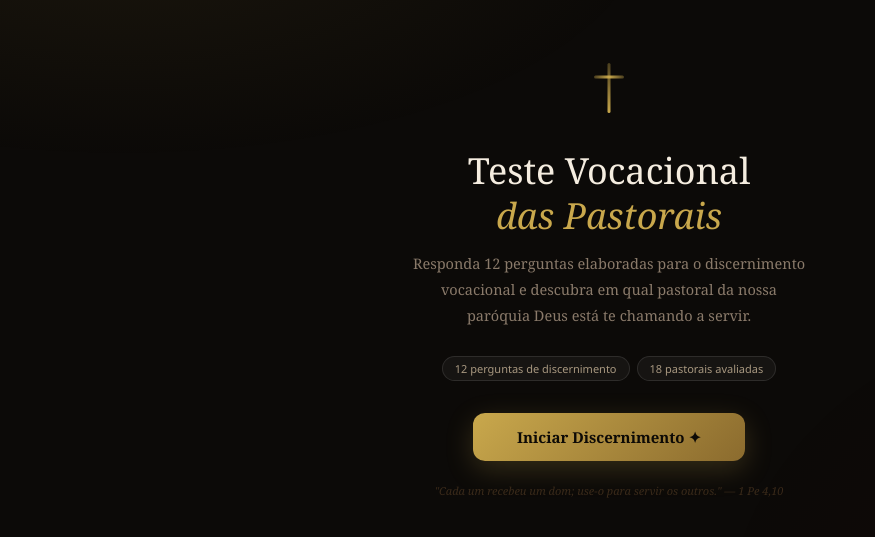
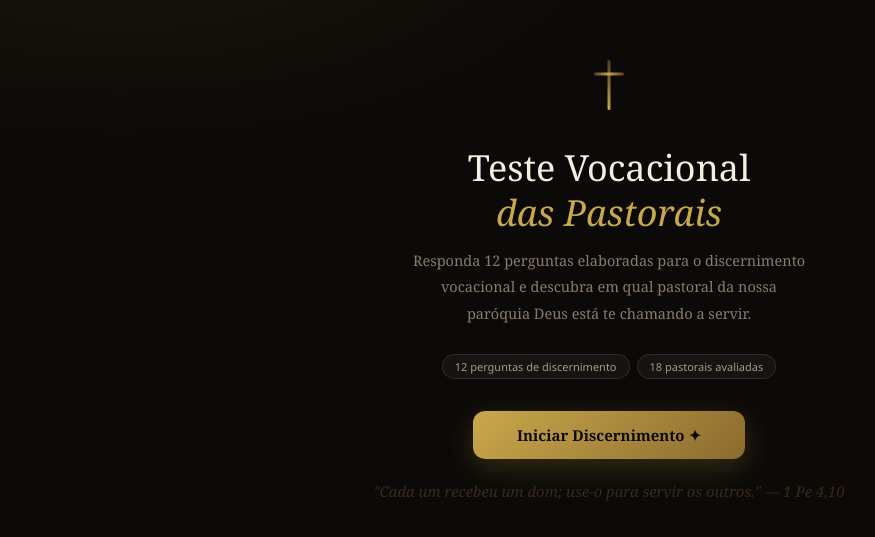
Before and after one commit to ronaldomelofz/vocacionalfatima, a React (Vite) app: page / in a window 1280 px wide. Shown: the part 121-658 px from the top of the page, without its empty margins (31-906 px from the left). Built offline with nearby package versions, Linux system fonts and the light colour scheme.

Commit message:
Aumenta citação bíblica da intro em 35%
Co-authored-by: Cursor <cursoragent@cursor.com>

```diff
--- a/src/App.jsx
+++ b/src/App.jsx
@@ -563,7 +563,7 @@ export default function App() {
               onMouseLeave={e => { e.currentTarget.style.transform=""; e.currentTarget.style.boxShadow="0 8px 28px rgba(201,168,76,.22)"; }}>
               Iniciar Discernimento ✦
             </button>
-            <p style={{ marginTop:22, fontSize:11, color:"#3a2a1a", fontStyle:"italic" }}>
+            <p style={{ marginTop:22, fontSize:14.85, color:"#3a2a1a", fontStyle:"italic" }}>
               "Cada um recebeu um dom; use-o para servir os outros." — 1 Pe 4,10
             </p>
           </div>
```
